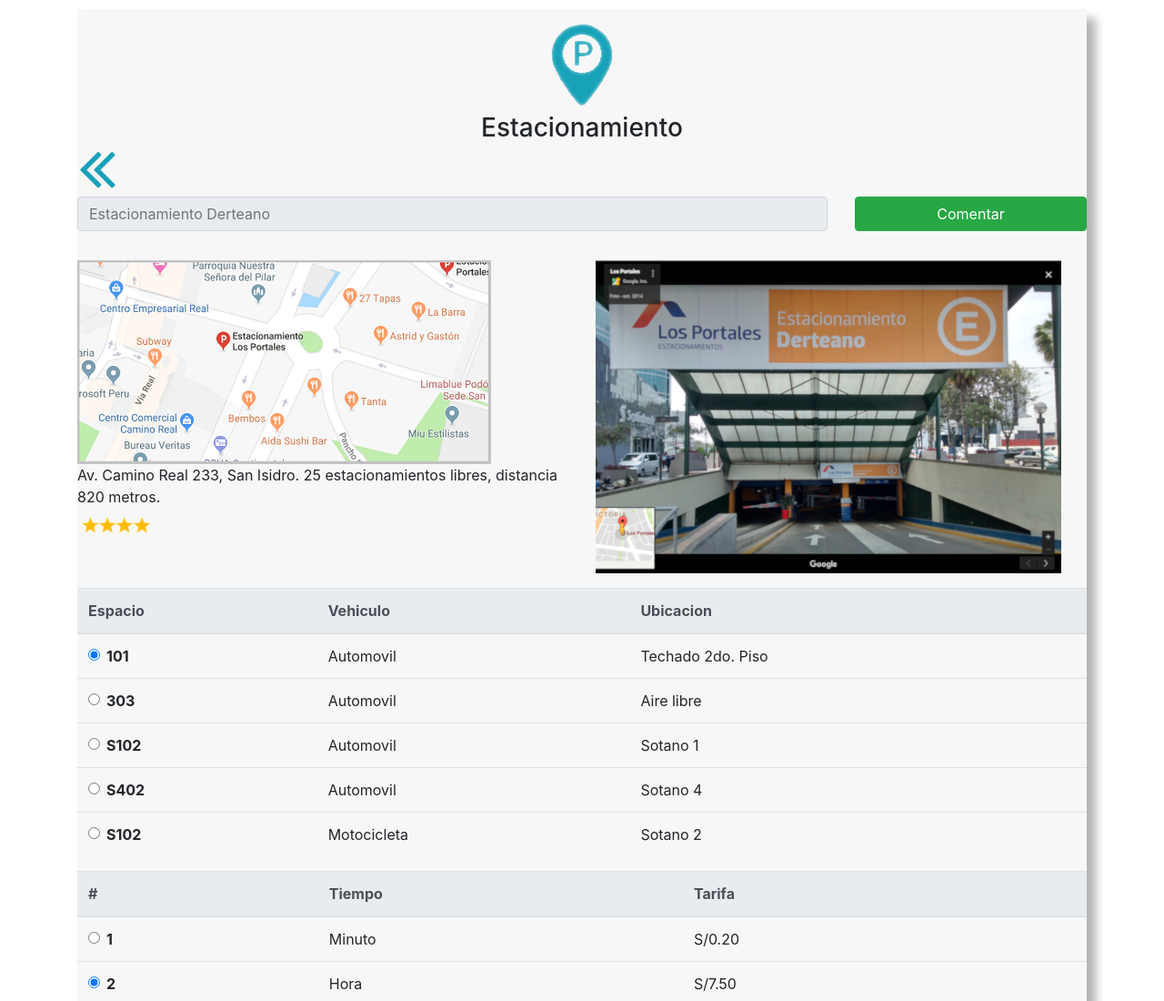
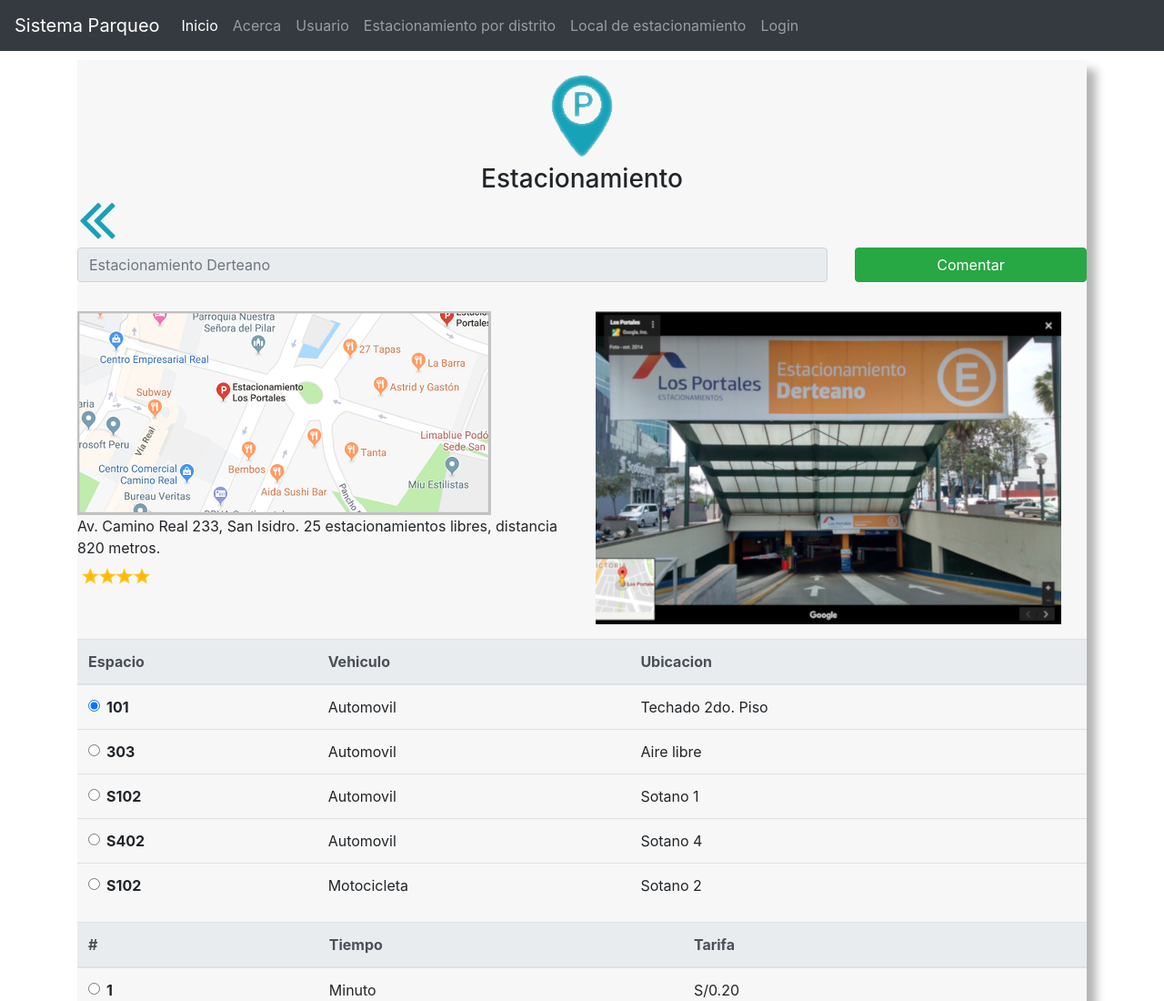
Before and after one commit to AlbertoLuque/parqueo, a plain HTML site: page Github_Johann/parkApp/local_01.html in a window 1280 px wide. Shown: the top 1100 px of the page at 91% size. Drawn offline with Linux system fonts and the light colour scheme.

Commit message:
Menu
Menu de navegacion actualizado

```diff
--- a/Github_Johann/parkApp/local_01.html
+++ b/Github_Johann/parkApp/local_01.html
@@ -23,6 +23,35 @@
 </head>
 
 <body>
+<nav class="navbar navbar-expand-lg navbar-dark bg-dark">
+  <a class="navbar-brand" href="#">Sistema Parqueo</a>
+  <button class="navbar-toggler" type="button" data-toggle="collapse" data-target="#navbarNavDropdown" aria-controls="navbarNavDropdown" aria-expanded="false" aria-label="Toggle navigation">
+    <span class="navbar-toggler-icon"></span>
+  </button>
+  <div class="collapse navbar-collapse" id="navbarNavDropdown">
+    <ul class="navbar-nav">
+      <li class="nav-item active">
+        <a class="nav-link" href="#">Inicio <span class="sr-only">(current)</span></a>
+      </li>
+      <li class="nav-item">
+        <a class="nav-link" href="#">Acerca</a>
+      </li>
+      <li class="nav-item">
+        <a class="nav-link" href="registrar_01.html">Usuario</a>
+      </li>
+      <li class="nav-item">
+        <a class="nav-link" href="mostrar_01.html">Estacionamiento por distrito
+</a>
+      </li>
+      <li class="nav-item">
+        <a class="nav-link" href="local_01.html">Local de estacionamiento</a>
+      </li>
+      <li class="nav-item">
+        <a class="nav-link" href="login.html">Login</a>
+      </li>
+    </ul>
+  </div>
+</nav>
   <div class="container">
     <div class="row centered-form">
       <div class="col-md-12 col-md-offset-1">
```
Also changed, not shown: Github_Johann/parkApp/index.html (+29 -1 lines), Github_Johann/parkApp/login.html (+29 -0 lines), Github_Johann/parkApp/mostrar_01.html (+29 -0 lines), Github_Johann/parkApp/registrar_01.html (+29 -0 lines).
